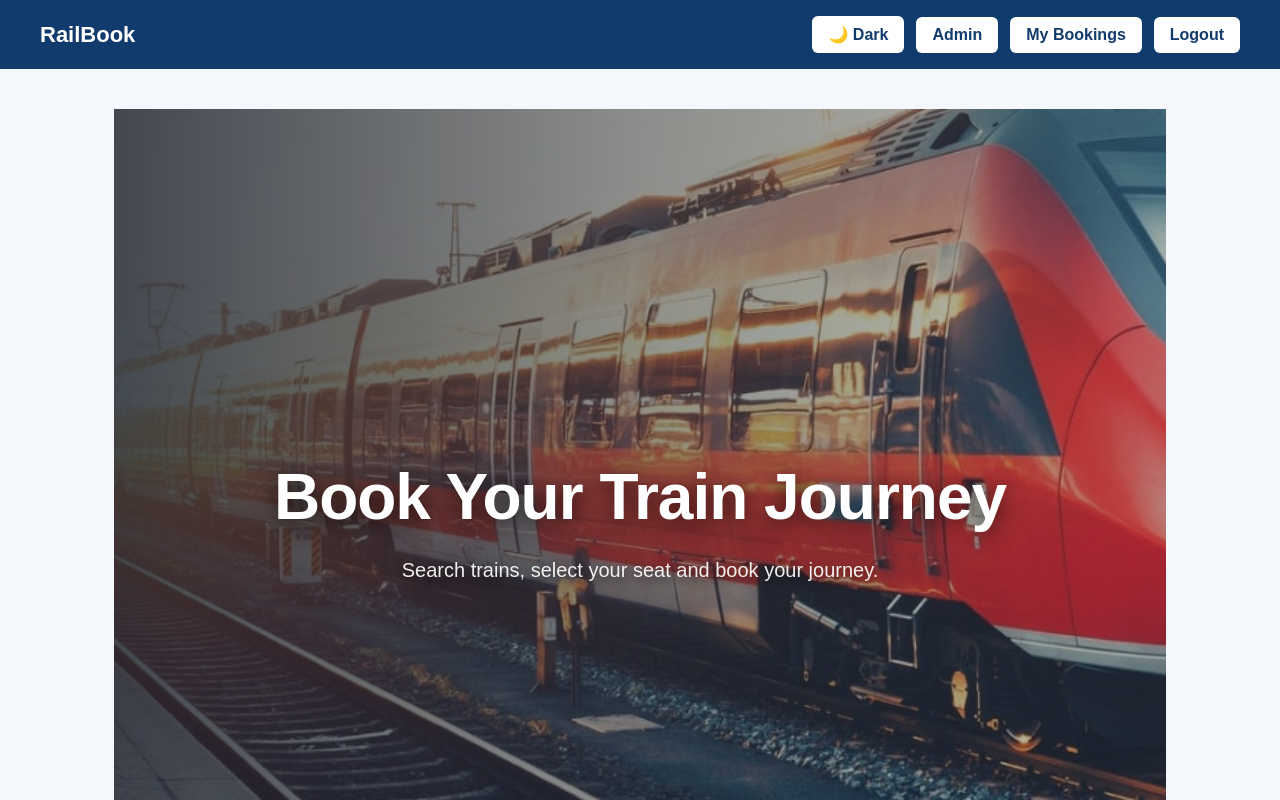
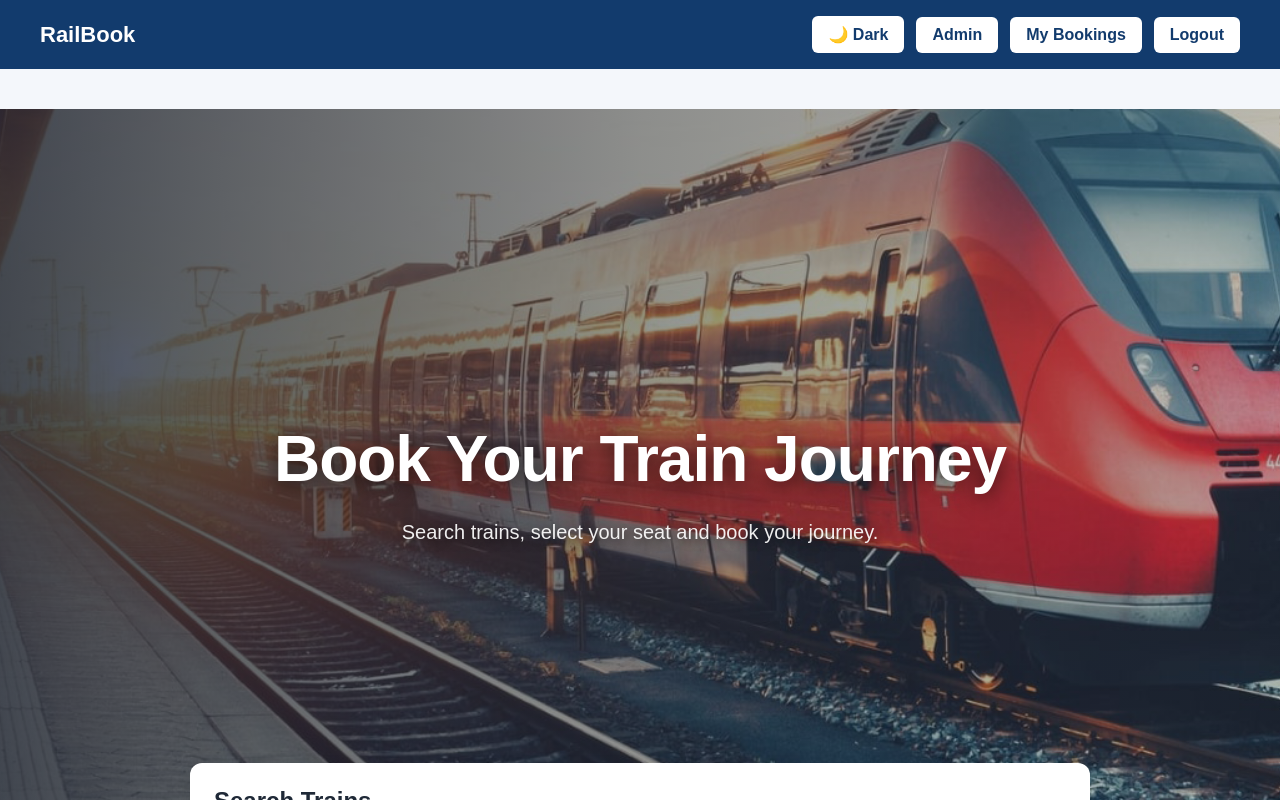
Before and after one commit to RahulDebnath007/railway-booking-system, a React (Vite) app in the folder client/: page / in a window 1280 px wide. Shown: the top 800 px of the page. Built offline with nearby package versions, Linux system fonts and the light colour scheme; no server answers; sample sign-in values are in the browser's storage.

Commit message:
edit index.css

```diff
--- a/client/src/index.css
+++ b/client/src/index.css
@@ -1931,9 +1931,18 @@ body.dark-mode .railbook-search-error {
 
 .home-hero {
     position: relative;
-    width: 100%;
-    min-height: 100vh;
-    height: 100vh;
+
+    /* Force full browser width */
+    width: 100vw;
+    max-width: none;
+
+    /* Break out of any centered/max-width parent */
+    margin-left: calc(50% - 50vw);
+    margin-right: calc(50% - 50vw);
+
+    /* Full viewport height */
+    min-height: calc(100vh - 76px);
+    height: calc(100vh - 76px);
 
     display: flex;
     align-items: center;
```
